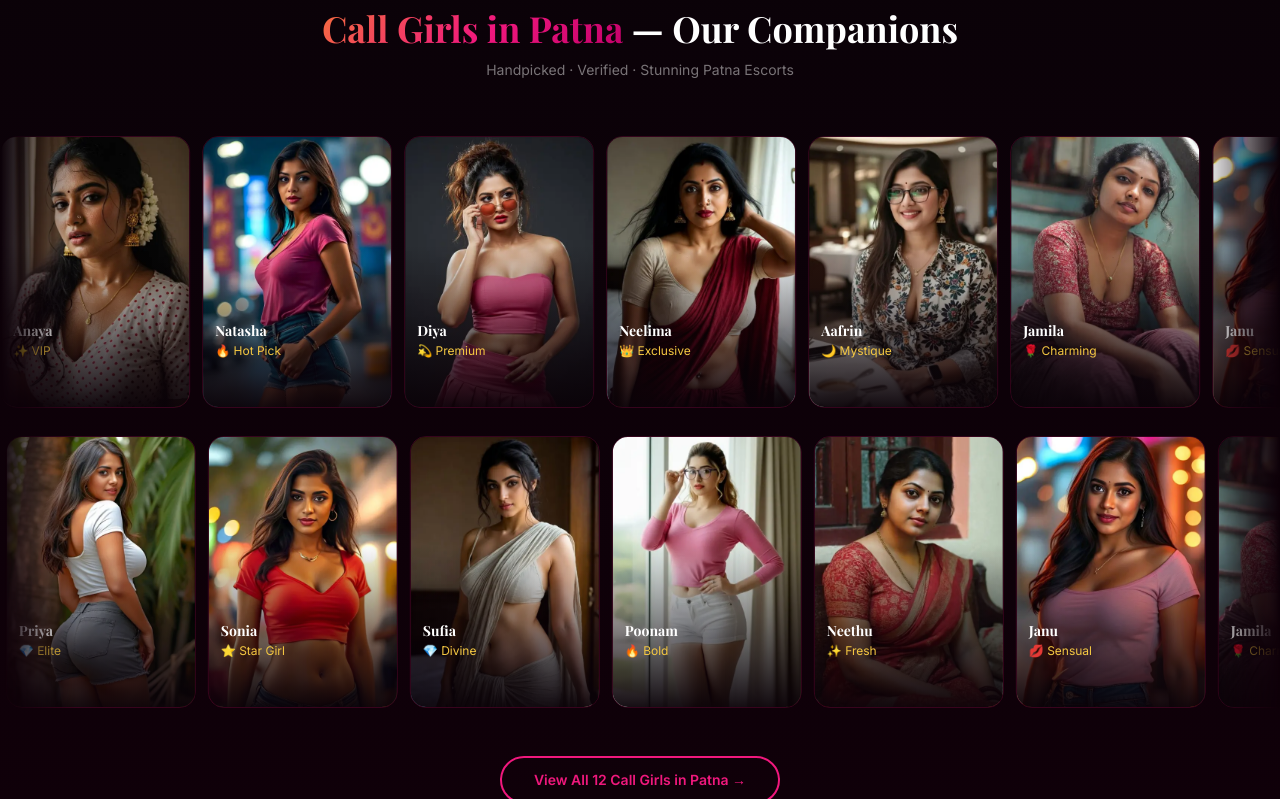
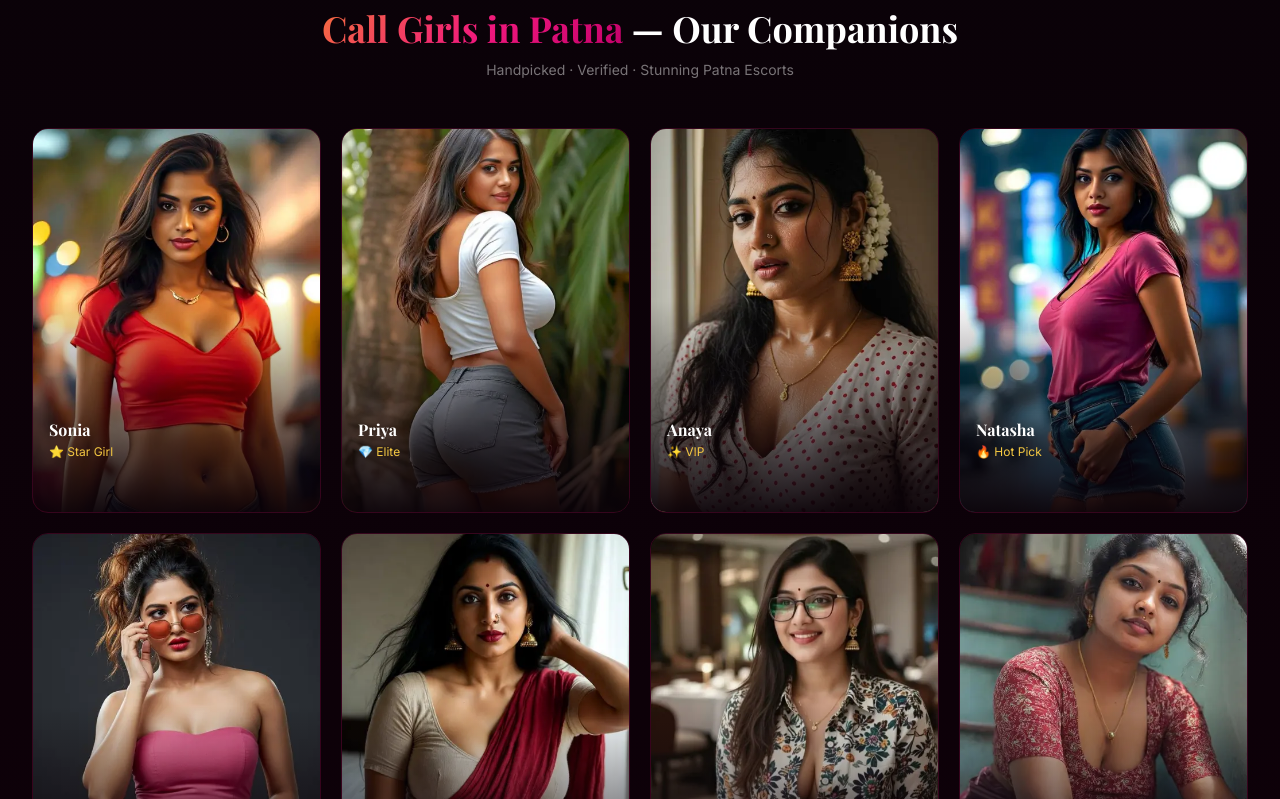
Before and after one commit to trusted7061-lab/hotsonia, a Next.js app: page / in a window 1280 px wide. Shown: the part 1001-1800 px from the top of the page. Built offline with nearby package versions, Linux system fonts and the light colour scheme; a web font is replaced by a local one.

Commit message:
Companions section: 4-column grid, all 12 images

```diff
--- a/src/app/page.tsx
+++ b/src/app/page.tsx
@@ -268,38 +268,28 @@ export default function HomePage() {
             </p>
           </div>
 
-        </div>{/* close max-w-7xl — marquees are full-width */}
-
-        {/* ── Row 1: scrolls LEFT ── */}
-        <div
-          className="relative overflow-hidden mt-2"
-          style={{
-            maskImage: "linear-gradient(90deg, transparent 0%, black 6%, black 94%, transparent 100%)",
-            WebkitMaskImage: "linear-gradient(90deg, transparent 0%, black 6%, black 94%, transparent 100%)",
-          }}
-        >
-          <div className="marquee-track gap-3 py-2">
-            {[...featured, ...featured].map((c, i) => (
+          <div className="grid grid-cols-2 sm:grid-cols-4 gap-5">
+            {featured.map((c) => (
               <Link
                 href="/gallery"
-                key={`row1-${i}`}
-                className="companion-card flex-shrink-0 rounded-2xl overflow-hidden block group"
-                style={{ width: "190px", border: "1px solid rgba(240,24,125,0.18)" }}
+                key={c.name}
+                className="companion-card group relative rounded-2xl overflow-hidden block"
+                style={{ border: "1px solid rgba(240,24,125,0.18)" }}
               >
-                <div className="relative" style={{ height: "270px" }}>
+                <div className="relative aspect-[3/4]">
                   <Image
                     src={c.img}
                     alt={c.alt}
                     fill
                     className="object-cover"
-                    sizes="190px"
+                    sizes="(max-width:640px) 50vw, 25vw"
                   />
                   <div
                     className="absolute inset-0"
-                    style={{ background: "linear-gradient(180deg, transparent 40%, rgba(10,2,8,0.95) 100%)" }}
+                    style={{ background: "linear-gradient(180deg, transparent 45%, rgba(10,2,8,0.95) 100%)" }}
                   />
-                  <div className="absolute bottom-0 left-0 right-0 p-3">
-                    <div className="text-white font-bold text-sm" style={{ fontFamily: "var(--font-playfair)" }}>
+                  <div className="absolute bottom-0 left-0 right-0 p-4">
+                    <div className="text-white font-bold text-base" style={{ fontFamily: "var(--font-playfair)" }}>
                       {c.name}
                     </div>
                     <div className="text-xs mt-0.5" style={{ color: "#f5c842" }}>{c.tag}</div>
@@ -314,55 +304,7 @@ export default function HomePage() {
               </Link>
             ))}
           </div>
-        </div>
 
-        {/* ── Row 2: scrolls RIGHT ── */}
-        <div
-          className="relative overflow-hidden mt-3"
-          style={{
-            maskImage: "linear-gradient(90deg, transparent 0%, black 6%, black 94%, transparent 100%)",
-            WebkitMaskImage: "linear-gradient(90deg, transparent 0%, black 6%, black 94%, transparent 100%)",
-          }}
-        >
-          <div className="marquee-track-reverse gap-3 py-2">
-            {[...featured].reverse().concat([...featured].reverse()).map((c, i) => (
-              <Link
-                href="/gallery"
-                key={`row2-${i}`}
-                className="companion-card flex-shrink-0 rounded-2xl overflow-hidden block group"
-                style={{ width: "190px", border: "1px solid rgba(240,24,125,0.18)" }}
-              >
-                <div className="relative" style={{ height: "270px" }}>
-                  <Image
-                    src={c.img}
-                    alt={c.alt}
-                    fill
-                    className="object-cover"
-                    sizes="190px"
-                  />
-                  <div
-                    className="absolute inset-0"
-                    style={{ background: "linear-gradient(180deg, transparent 40%, rgba(10,2,8,0.95) 100%)" }}
-                  />
-                  <div className="absolute bottom-0 left-0 right-0 p-3">
-                    <div className="text-white font-bold text-sm" style={{ fontFamily: "var(--font-playfair)" }}>
-                      {c.name}
-                    </div>
-                    <div className="text-xs mt-0.5" style={{ color: "#f5c842" }}>{c.tag}</div>
-                    <div
-                      className="companion-info mt-2 text-xs font-semibold text-center py-1.5 rounded-full btn-gradient"
-                      style={{ color: "#fff" }}
-                    >
-                      Book Now
-                    </div>
-                  </div>
-                </div>
-              </Link>
-            ))}
-          </div>
-        </div>
-
-        <div className="max-w-7xl mx-auto px-4 sm:px-6 lg:px-8">
           <div className="text-center mt-10">
             <Link
               href="/gallery"
```
